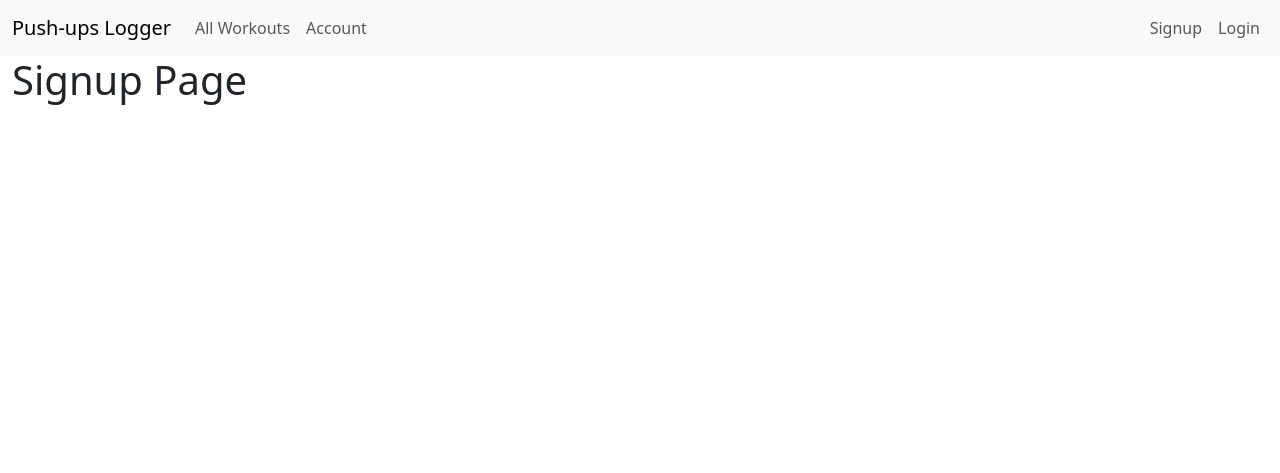
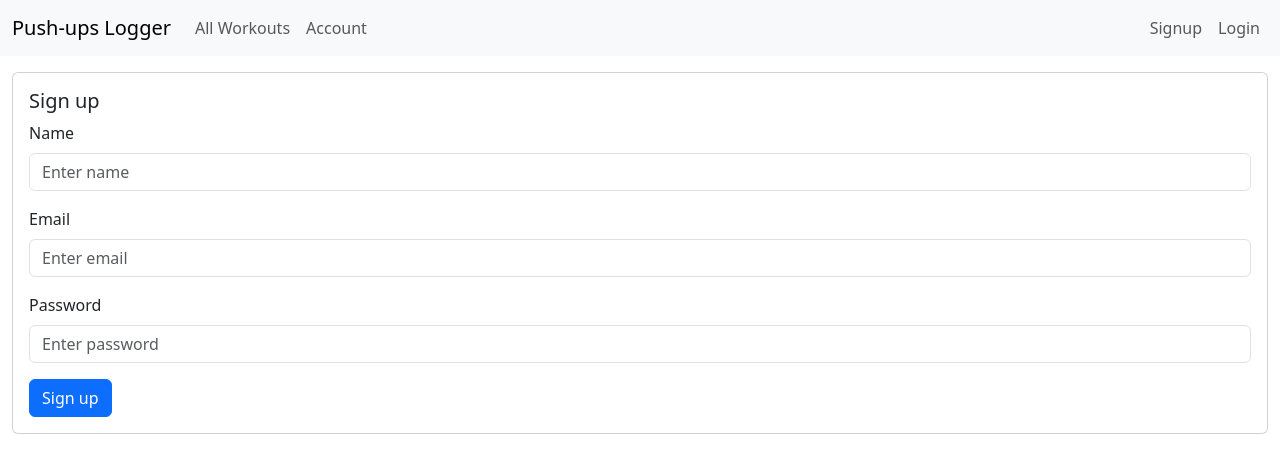
Before and after one commit to hungpb13/pushups_logger, a Flask app: page /signup in a window 1280 px wide. Shown: the top 473 px of the page. Run offline with Flask 3, Linux system fonts and the light colour scheme.

Commit message:
Python Flask Tutorial - Handling GET and POST Requests

```diff
--- a/app/auth.py
+++ b/app/auth.py
@@ -1,4 +1,4 @@
-from flask import Blueprint, render_template
+from flask import Blueprint, render_template, request, url_for, redirect
 
 auth = Blueprint("auth", __name__)
 
@@ -7,10 +7,28 @@ def signup():
     return render_template("signup.html")
 
 
+@auth.route("/signup", methods=['POST'])
+def signup_post():
+    name = request.form.get('name')
+    email = request.form.get('email')
+    password = request.form.get('password')
+
+    print(name, email, password)
+
+    return redirect(url_for('auth.login'))
+
 @auth.route("/login")
 def login():
     return render_template("login.html")
 
+@auth.route("/login", methods=['POST'])
+def login_post():
+    email = request.form.get('email')
+    password = request.form.get('password')
+
+    print(email, password)
+
+    return redirect(url_for('main.profile'))
 
 @auth.route("/logout")
 def logout():
--- a/app/templates/base.html
+++ b/app/templates/base.html
@@ -28,7 +28,7 @@
     {% endblock %}
   </head>
   <body>
-    <nav class="navbar navbar-expand-lg bg-body-tertiary">
+    <nav class="navbar navbar-expand-lg bg-body-tertiary mb-3">
       <div class="container-fluid">
         <a class="navbar-brand" href="{{ url_for('main.index') }}"
           >Push-ups Logger</a
--- a/app/templates/signup.html
+++ b/app/templates/signup.html
@@ -1,4 +1,41 @@
 {% extends "base.html" %} {% block head %} {{ super() }} {% endblock %} {% block
 content %}
-<h1>Signup Page</h1>
+<div class="card">
+  <div class="card-body">
+    <h5 class="card-title">Sign up</h5>
+    <form action="/signup" method="post">
+      <div class="mb-3">
+        <label for="name" class="form-label">Name</label>
+        <input
+          type="text"
+          class="form-control"
+          id="name"
+          name="name"
+          placeholder="Enter name"
+        />
+      </div>
+      <div class="mb-3">
+        <label for="email" class="form-label">Email</label>
+        <input
+          type="email"
+          class="form-control"
+          id="email"
+          name="email"
+          placeholder="Enter email"
+        />
+      </div>
+      <div class="mb-3">
+        <label for="password" class="form-label">Password</label>
+        <input
+          type="password"
+          class="form-control"
+          id="password"
+          name="password"
+          placeholder="Enter password"
+        />
+      </div>
+      <button type="submit" class="btn btn-primary">Sign up</button>
+    </form>
+  </div>
+</div>
 {% endblock %}
```
Also changed, not shown: app/templates/login.html (+28 -1 lines).
